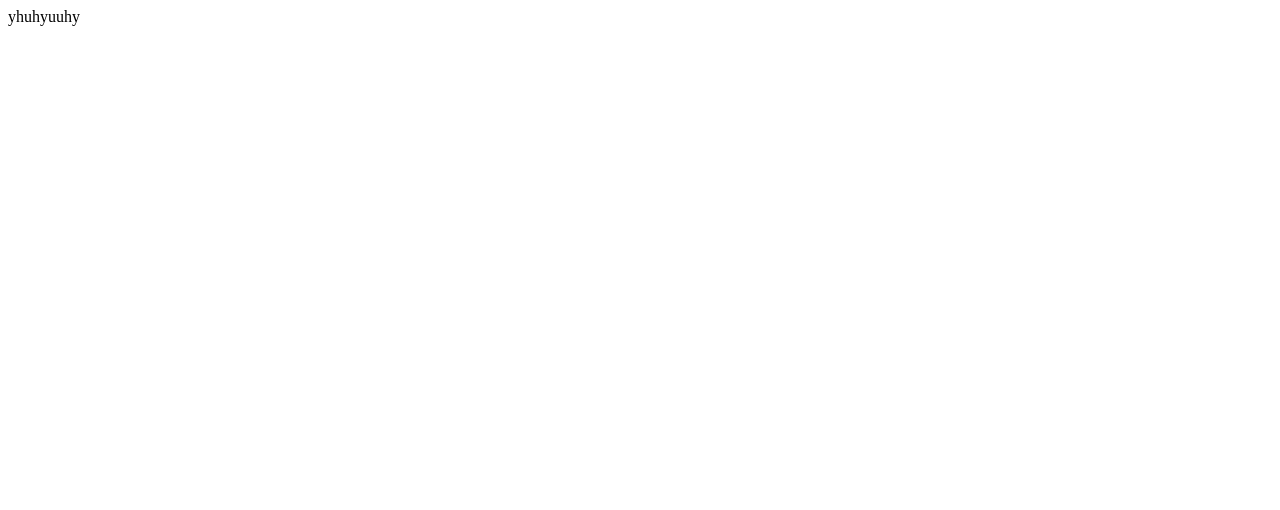
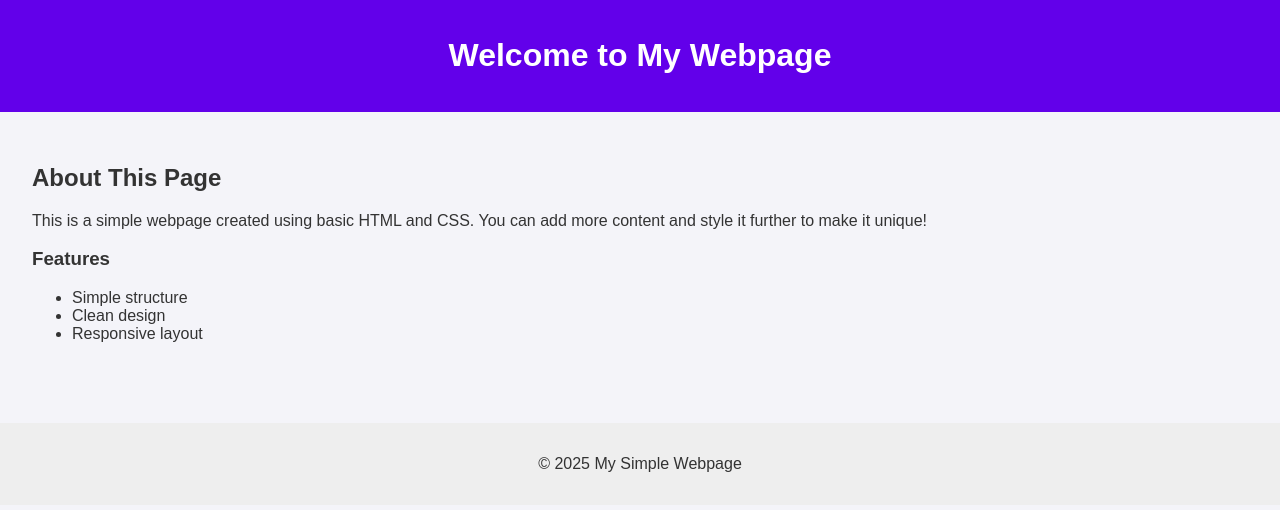
Before and after one commit to aditya-7900/aditya073, a plain HTML site: page index.html in a window 1280 px wide. Drawn offline with Linux system fonts and the light colour scheme.

Commit message:
Updated index.html and deleted test file

```diff
--- a/index.html
+++ b/index.html
@@ -1 +1,50 @@
-yhuhyuuhy
+<!DOCTYPE html>
+<html lang="en">
+<head>
+    <meta charset="UTF-8">
+    <meta name="viewport" content="width=device-width, initial-scale=1.0">
+    <title>My Simple Webpage</title>
+    <style>
+        body {
+            font-family: Arial, sans-serif;
+            margin: 0;
+            padding: 0;
+            background-color: #f4f4f9;
+            color: #333;
+        }
+        header {
+            background-color: #6200ea;
+            color: white;
+            padding: 1em 0;
+            text-align: center;
+        }
+        main {
+            padding: 2em;
+        }
+        footer {
+            background-color: #eee;
+            text-align: center;
+            padding: 1em 0;
+            margin-top: 2em;
+        }
+    </style>
+</head>
+<body>
+    <header>
+        <h1>Welcome to My Webpage</h1>
+    </header>
+    <main>
+        <h2>About This Page</h2>
+        <p>This is a simple webpage created using basic HTML and CSS. You can add more content and style it further to make it unique!</p>
+        <h3>Features</h3>
+        <ul>
+            <li>Simple structure</li>
+            <li>Clean design</li>
+            <li>Responsive layout</li>
+        </ul>
+    </main>
+    <footer>
+        <p>© 2025 My Simple Webpage</p>
+    </footer>
+</body>
+</html>
```
Also changed, not shown: 1 other file.
